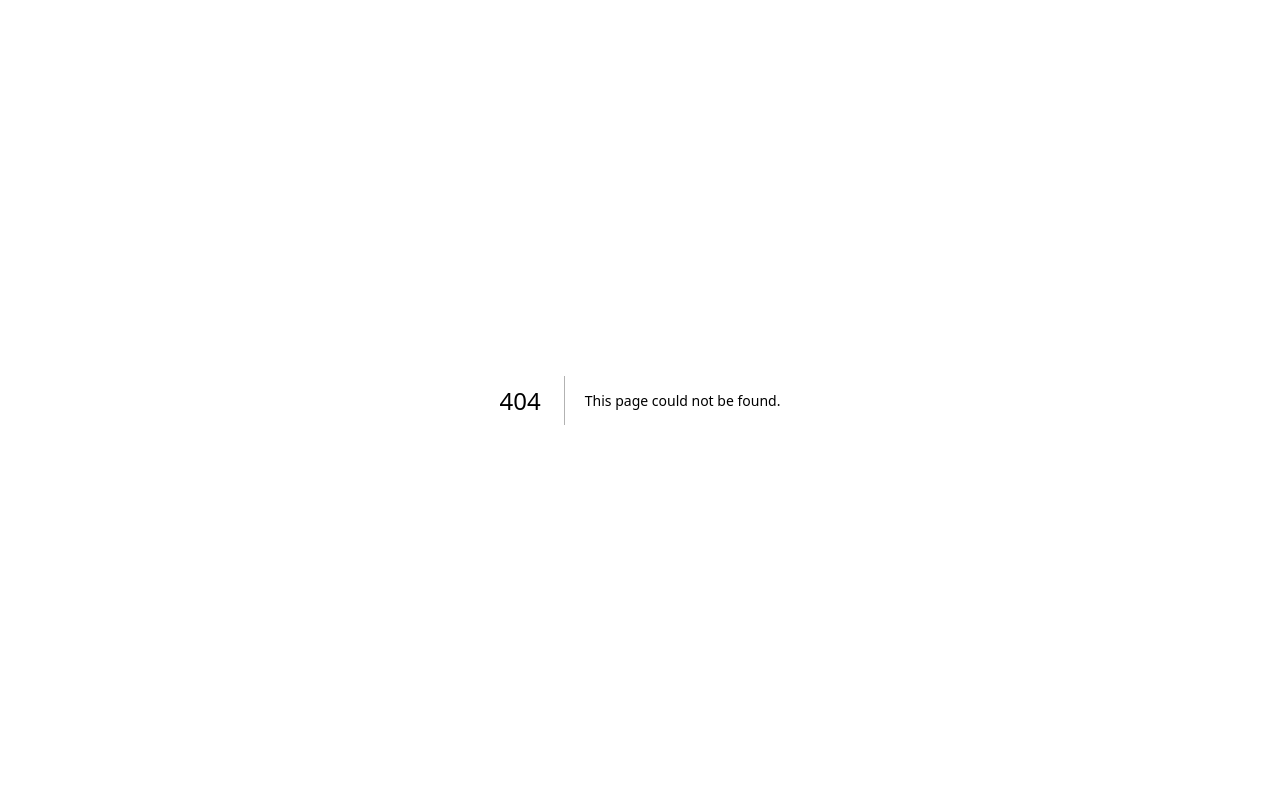
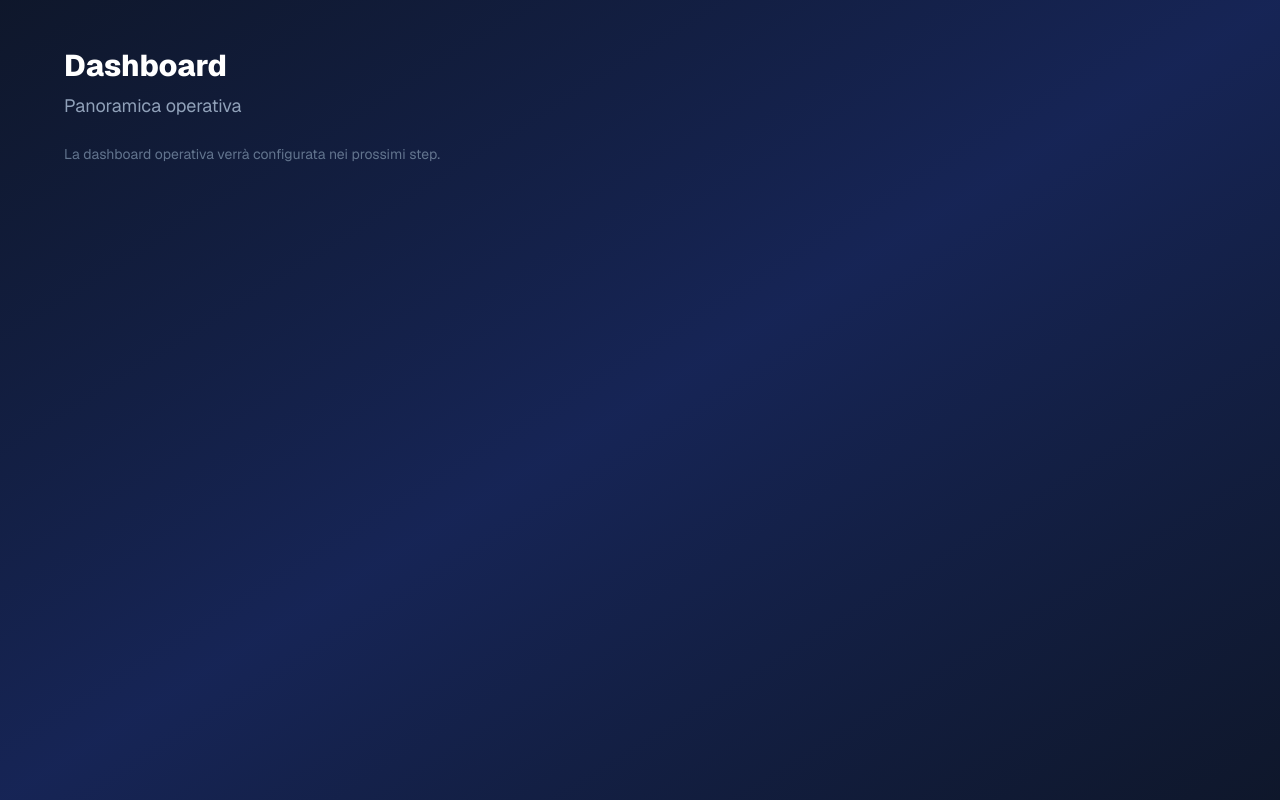
Before and after one commit to DjWise005/gestione-reparti-nba, a Next.js app: page /dashboard in a window 1280 px wide. Before the commit this address had no page. Built offline with nearby package versions, Linux system fonts and the light colour scheme.

Commit message:
feat: add dashboard placeholder route
Co-Authored-By: Claude Sonnet 4.6 <noreply@anthropic.com>

```diff
--- /dev/null
+++ b/src/app/(app)/dashboard/page.tsx
@@ -0,0 +1,13 @@
+export default function DashboardPage() {
+  return (
+    <div className="min-h-screen bg-gradient-to-br from-slate-900 via-blue-950 to-slate-900 px-4 py-12">
+      <div className="max-w-6xl mx-auto">
+        <h1 className="text-3xl font-extrabold text-white mb-2">Dashboard</h1>
+        <p className="text-slate-400 text-lg mb-6">Panoramica operativa</p>
+        <p className="text-slate-500 text-sm">
+          La dashboard operativa verrà configurata nei prossimi step.
+        </p>
+      </div>
+    </div>
+  );
+}
```
